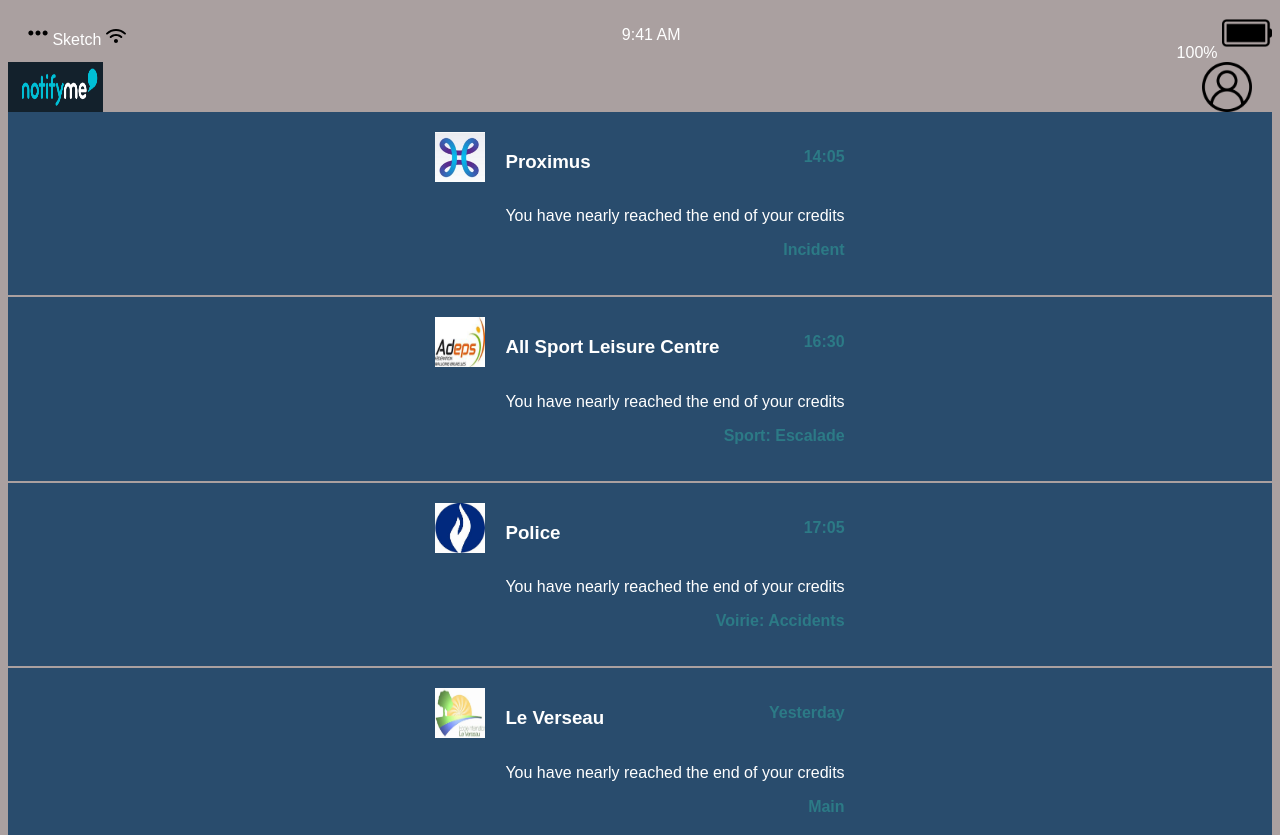
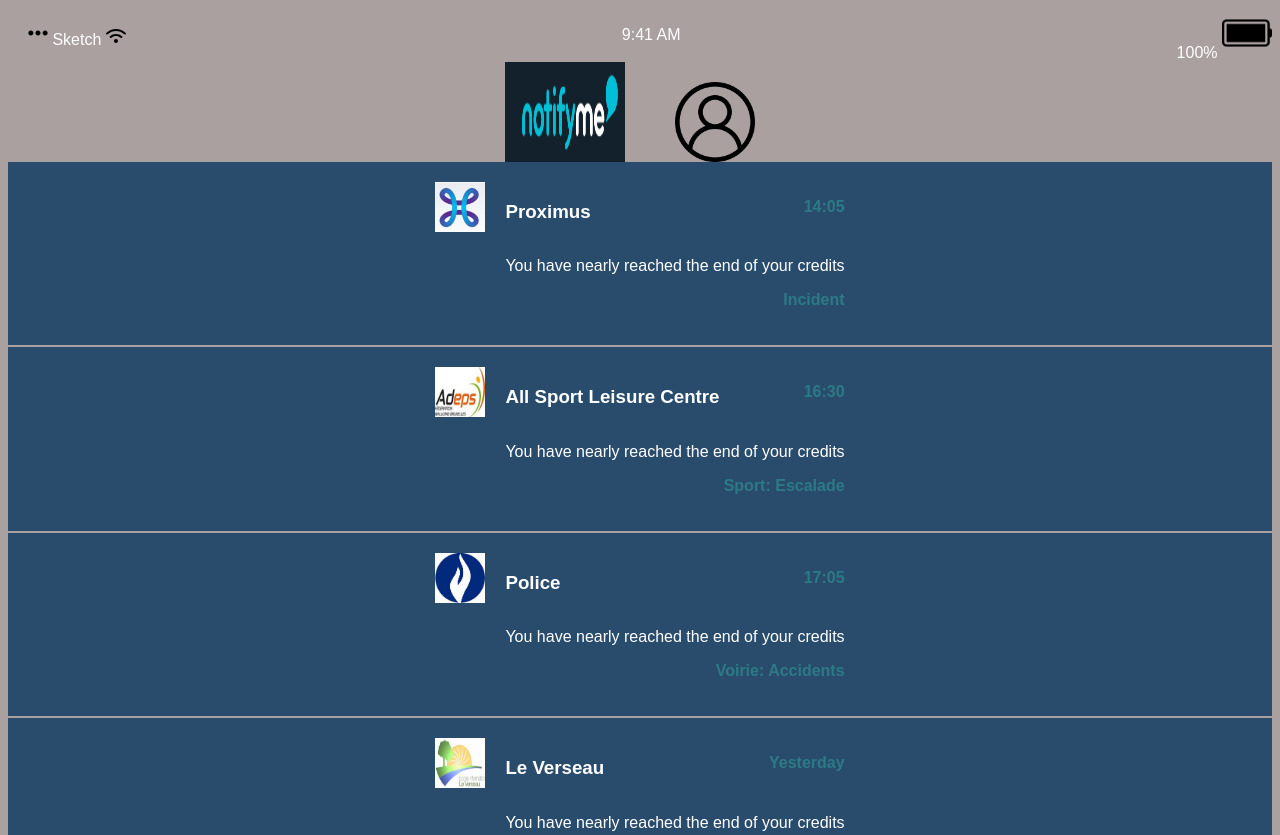
Before and after one commit to Fadddddd/NotifyMe, a plain HTML site: page index.html in a window 1280 px wide. Shown: the top 835 px of the page. Drawn offline with Linux system fonts and the light colour scheme; a web font is replaced by a local one.

Commit message:
logo user

```diff
--- a/index.html
+++ b/index.html
@@ -32,12 +32,13 @@
         <div id="logo">
           <img
             src="assets/notifymelogo.png"
-            width="95px"
-            height="50px"
+            width="120px"
+            height="100px"
             id="logonotifyme"
           />
-
-          <img src="assets/user.png" width="50px" id="user" />
+          <div class="user_logo">
+            <img src="assets/user.png" width="80px" height="80px" id="user" />
+          </div>
         </div>
       </section>
     </header>
--- a/styles.css
+++ b/styles.css
@@ -20,13 +20,16 @@
   flex-direction: row;
   justify-content: space-between;
   margin-right: 20px;
+  justify-content: center;
 }
 #user {
+  margin-top: 20px;
+  justify-content: flex-start;
   display: flex;
   flex-direction: row;
-  align-self: flex-end;
-  justify-content: flex-end;
-  padding-left: 40px;
+}
+.user_logo {
+  margin-left: 50px;
 }
 #titre {
   display: flex;
```
